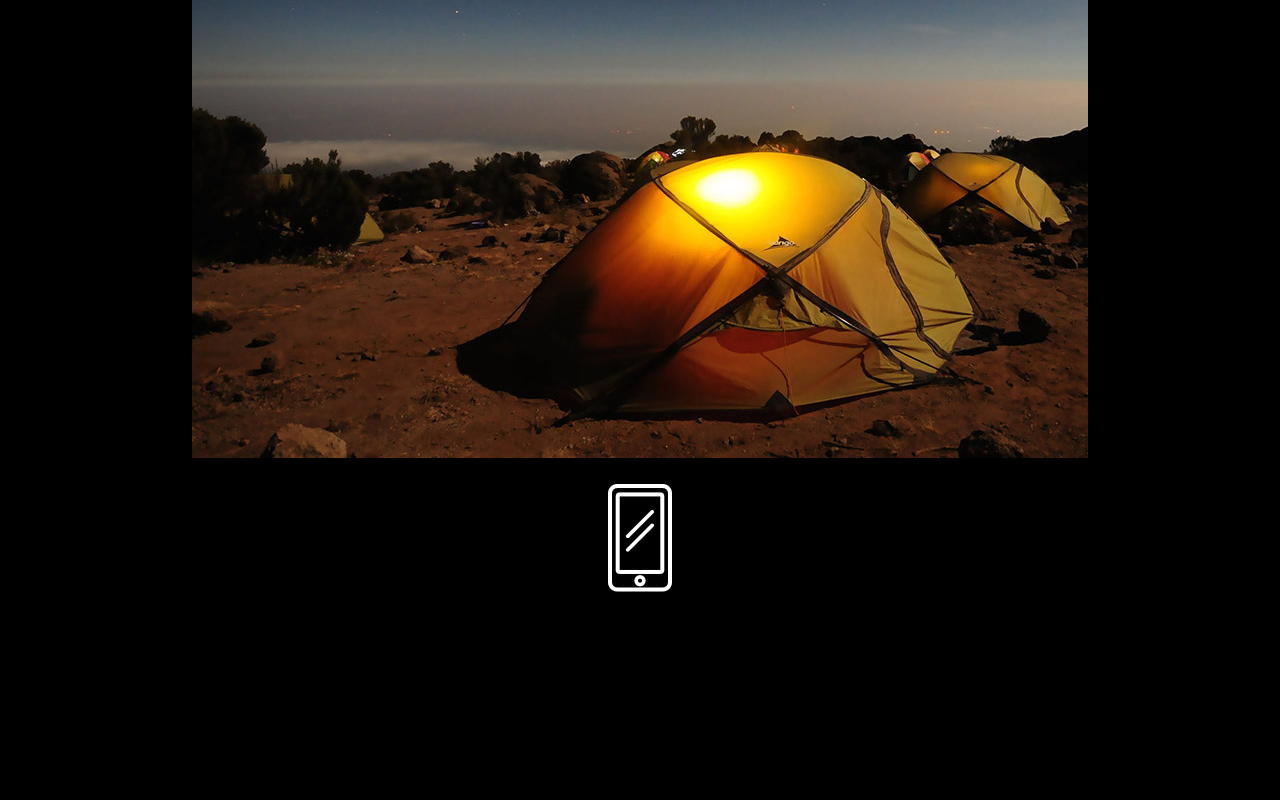
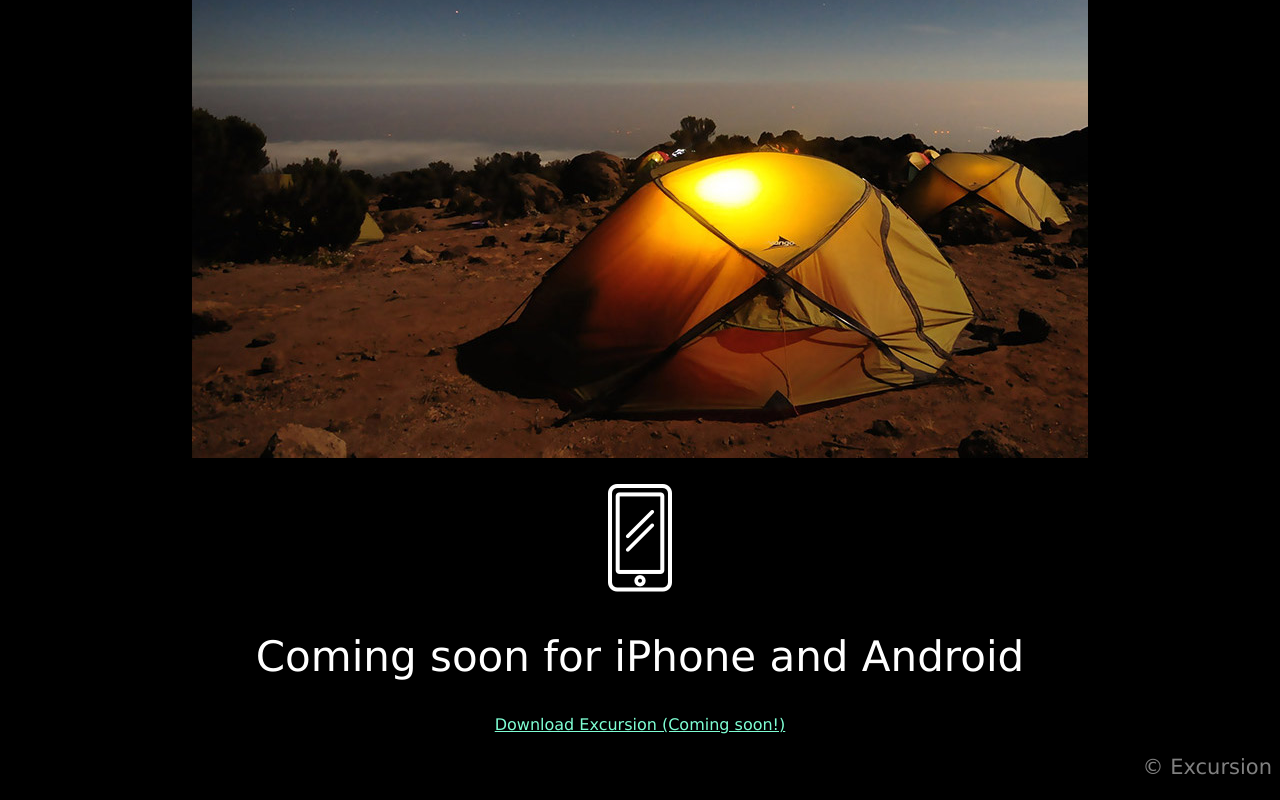
Before and after one commit to JsonRest/excursion, a plain HTML site: page index.html in a window 1280 px wide. Shown: the part 553-1353 px from the top of the page. Before the commit the page ends 1171 px from the top, so only its background shows below. Drawn offline with Linux system fonts and the light colour scheme.

Commit message:
Add text and copyright

```diff
--- a/index.html
+++ b/index.html
@@ -19,11 +19,14 @@
       <h2>Your personal travel guide</h2>
       <p>Excursion remembers places you like, and recommends new points of interest around you.</p>
       <p>
-        <img src="resources/images/camp.jpg" alt="camp">
+        <img src="resources/images/camp.jpg" alt="camp" />
       </p>
       <p>
-        <img src="resources/images/phone.png" alt="icon">
+        <img src="resources/images/phone.png" alt="icon" />
       </p>
+      <h2>Coming soon for iPhone and Android</h2>
+      <a href="#dload">Download Excursion (Coming soon!)</a>
+      <p id="copyright">&copy; Excursion</p>
     </div>
   </body>
 </html>
--- a/resources/css/style.css
+++ b/resources/css/style.css
@@ -29,3 +29,8 @@ p {
   font-size: 21px;
   color: gray;
 }
+
+#copyright {
+  text-align: right;
+  color: gray;
+}
```
